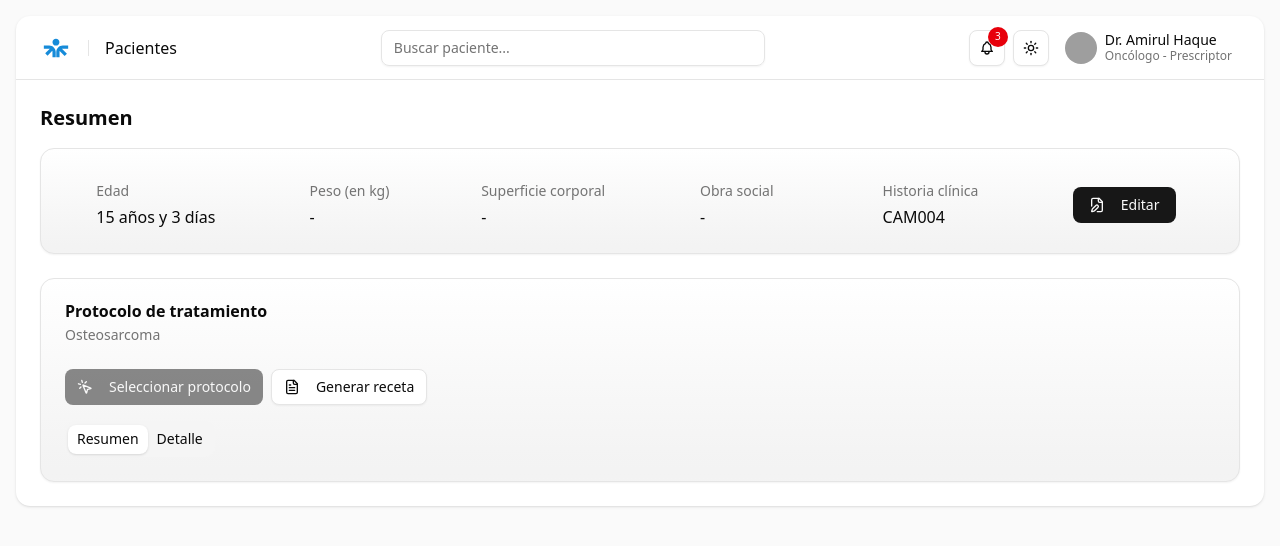
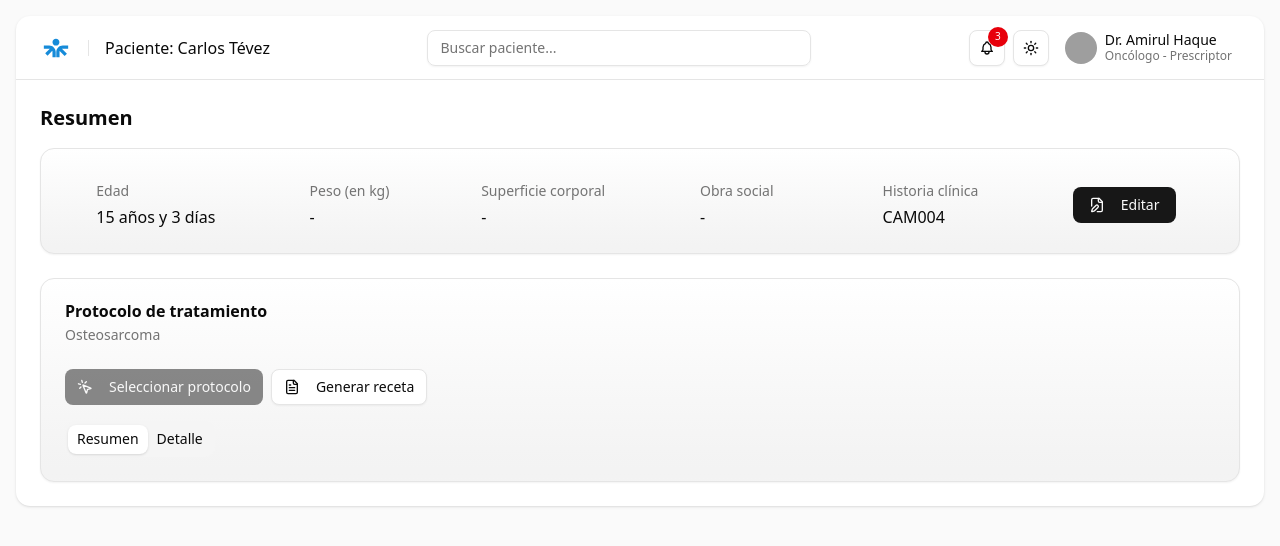
Before and after one commit to carolinamauro/garrahan-prescription-system, a Next.js app: page /pacientes/CAM004 in a window 1280 px wide. Shown: the top 546 px of the page. Built offline with nearby package versions, Linux system fonts and the light colour scheme; grey boxes are pictures that could not be loaded.

Commit message:
Uso HeaderContext para cambiar el title del header

```diff
--- a/src/app/layout.js
+++ b/src/app/layout.js
@@ -1,5 +1,6 @@
 import { ThemeProvider } from '@/components/ThemeProvider';
 import { PatientsProvider } from '@/contexts/PatientContext';
+import { HeaderProvider } from '@/contexts/HeaderContext';
 import { Suspense } from 'react';
 import './globals.css';
 import { SiteHeader } from '@/components/SiteHeader';
@@ -19,10 +20,13 @@ export default function RootLayout({ children }) {
             enableSystem
             disableTransitionOnChange>
             <PatientsProvider>
-              <div className="bg-background relative flex flex-1 flex-col m-4 rounded-xl shadow-sm">
-                <SiteHeader title={'Pacientes'}/>
-                {children}
-              </div>
+              <HeaderProvider>
+                <div className="bg-background relative flex
+                flex-1 flex-col m-4 rounded-xl shadow-sm">
+                  <SiteHeader />
+                  {children}
+                </div>
+              </HeaderProvider>
             </PatientsProvider>
           </ThemeProvider>
         </Suspense>
--- a/src/app/pacientes/[id]/editar/page.js
+++ b/src/app/pacientes/[id]/editar/page.js
@@ -1,21 +1,20 @@
 'use client';
 import React from 'react';
-import { AppSidebar } from '@/components/Sidebar';
-import { SiteHeader } from '@/components/SiteHeader';
-import { SidebarInset, SidebarProvider } from '@/components/ui/sidebar';
 import { usePatients } from '@/contexts/PatientContext';
+import { useHeader } from '@/contexts/HeaderContext';
 import { PatientSummaryCard } from '@/components/PatientSummaryCard';
 import { PatientEditCard } from '@/components/PatientEditCard';
 
 export default function PatientEditPage({ params }) {
   const { id } = React.use(params);
   const { patients } = usePatients();
+  const { setTitle } = useHeader();
   const patient = patients.find((p) => String(p.id) === String(id));
+
+  setTitle(`Paciente: ${patient.nombre}`);
 
   return (
     <>
-      {/*TODO: Manejar el header title con un context */}
-      {/*<SiteHeader title={`Paciente: ${patient.nombre}`} />*/}
       <div className="flex flex-1 flex-col">
         <div className="@container/main flex flex-1 flex-col gap-2">
           <div className="flex flex-col gap-4 py-4 md:gap-6 md:py-6">
--- a/src/app/pacientes/[id]/page.js
+++ b/src/app/pacientes/[id]/page.js
@@ -3,6 +3,7 @@ import React from 'react';
 import { PatientSummaryCard } from '@/components/PatientSummaryCard';
 import { PatientProtocolCard } from '@/components/PatientProtocolCard';
 import { usePatients } from '@/contexts/PatientContext';
+import { useHeader } from '@/contexts/HeaderContext';
 
 function pacienteTieneProtocolo(protocolo) {
   return Boolean(protocolo && String(protocolo).trim() !== '');
@@ -11,14 +12,14 @@ function pacienteTieneProtocolo(protocolo) {
 export default function PatientPage({ params }) {
   const { id } = React.use(params);
   const { patients } = usePatients();
+  const { setTitle } = useHeader();
   const patient = patients.find((p) => String(p.id) === String(id));
   const tieneProtocolo = pacienteTieneProtocolo(patient.protocolo);
 
+  setTitle(`Paciente: ${patient.nombre}`);
+
   return (
     <>
-      {/*TODO: Manejar el header title con un context */}
-      {/*<SiteHeader title={`Paciente: ${patient.nombre}`} />*/}
-
       <div className="flex flex-1 flex-col">
         <div className="@container/main flex flex-1 flex-col gap-2">
           <div className="flex flex-col gap-4 py-4 md:gap-6 md:py-6">
--- a/src/app/page.js
+++ b/src/app/page.js
@@ -1,9 +1,13 @@
 'use client';
 import { DataTable } from '@/components/DataTable';
 import { usePatients } from '@/contexts/PatientContext';
+import { useHeader } from '@/contexts/HeaderContext';
 
 export default function Page() {
   const { patients } = usePatients();
+  const { setTitle } = useHeader();
+
+  setTitle('Pacientes');
 
   return (
     <>
--- a/src/components/DataTable/TableColumns/index.js
+++ b/src/components/DataTable/TableColumns/index.js
@@ -27,7 +27,7 @@ export const getColumns = () => [
     cell: ({row}) => { return <IdCell content={row.original.id} />; },
   },
   {
-    accessorKey: 'historia_clinica',
+    accessorKey: 'historia clinica',
     header: 'Historia Clínica',
     cell: ({row}) => { return <IdCell content={row.original.historia_clinica} />; },
   },
--- a/src/components/SiteHeader/index.js
+++ b/src/components/SiteHeader/index.js
@@ -1,16 +1,21 @@
+'use client';
+
 import { Separator } from '@/components/ui/separator';
 import { ThemeToggle } from '@/components/ThemeToggle';
 import { NavUser } from '@/components/SiteHeader/NavUser';
 import { Input } from '@/components/ui/input';
 import { NotificationsDropdown } from '@/components/NotificationsDropdown';
+import { useHeader } from '@/contexts/HeaderContext';
 import Link from 'next/link';
 
-export function SiteHeader({ title }) {
+export function SiteHeader() {
   const user = {
     name: 'Amirul Haque',
     email: 'Oncólogo - Prescriptor',
     avatar: '/avatars/shadcn.jpg',
   };
+
+  const { title } = useHeader();
 
   return (
     <header className="flex h-(--header-height) shrink-0 items-center gap-2 border-b">
--- a/src/contexts/HeaderContext.js
+++ b/src/contexts/HeaderContext.js
@@ -5,10 +5,8 @@ const HeaderContext = createContext();
 
 export function HeaderProvider({ children }) {
   const [title, setTitle] = useState('Inicio');
-  const [subtitle, setSubtitle] = useState('Menú principal');
-
   return (
-    <HeaderContext.Provider value={{ title, setTitle, subtitle, setSubtitle }}>
+    <HeaderContext.Provider value={{ title, setTitle }}>
       {children}
     </HeaderContext.Provider>
   );
```
